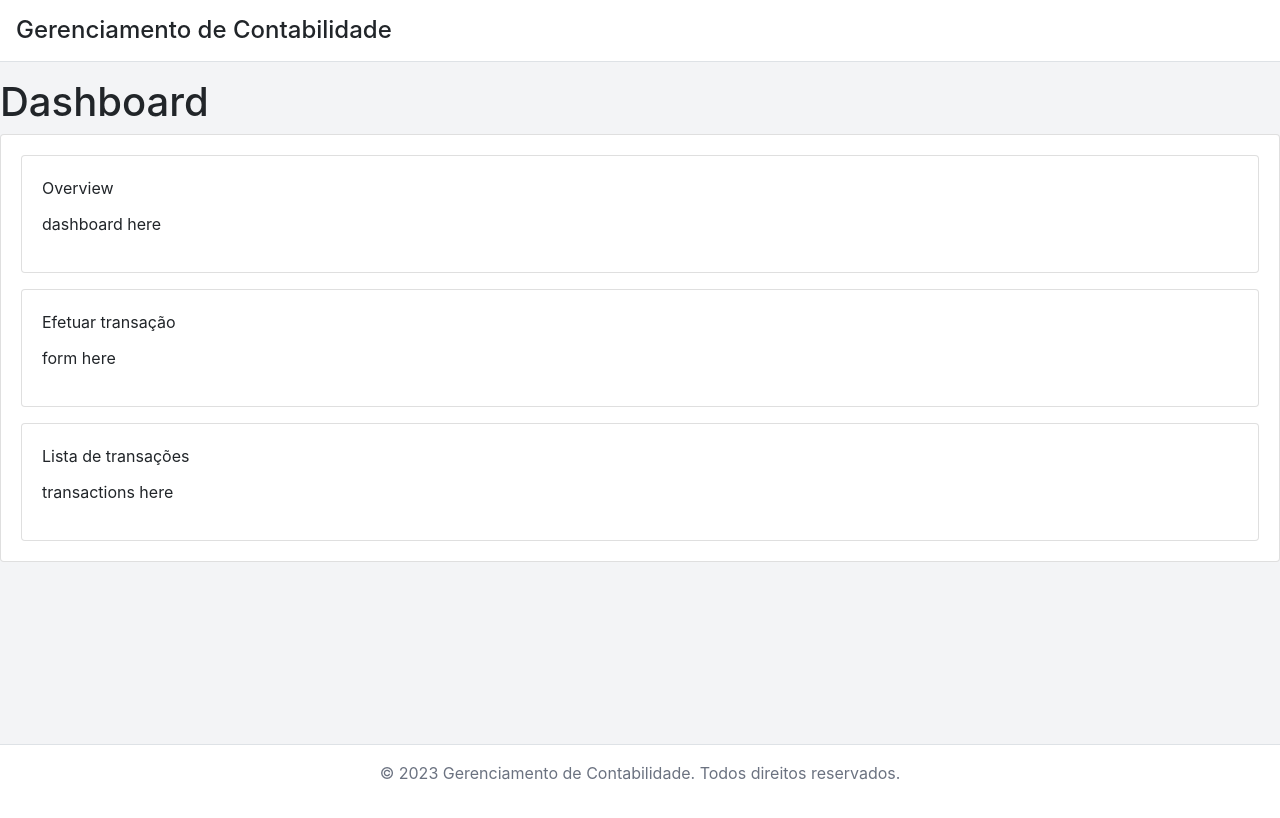
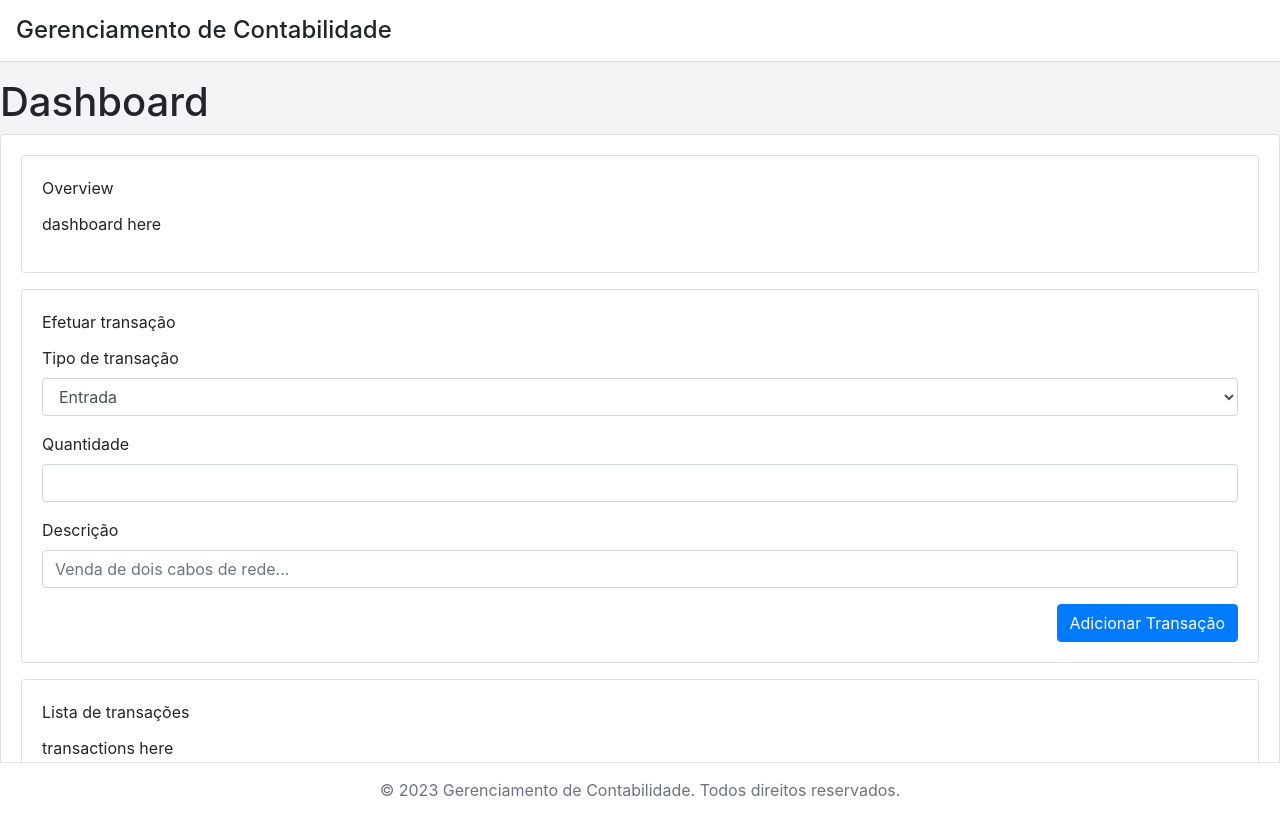
Before and after one commit to muriIo/manage-accounting, an Angular app: page /dashboard in a window 1280 px wide. Built offline with nearby package versions, Linux system fonts and the light colour scheme.

Commit message:
feat(form-record-transaction): added to dashboard and OnInit Annotation added

```diff
--- a/src/app/components/form-record-transaction/form-record-transaction.component.ts
+++ b/src/app/components/form-record-transaction/form-record-transaction.component.ts
@@ -1,11 +1,11 @@
-import { Component } from '@angular/core';
+import { Component, OnInit } from '@angular/core';
 
 @Component({
   selector: 'app-form-record-transaction',
   templateUrl: './form-record-transaction.component.html',
   styleUrls: ['./form-record-transaction.component.sass']
 })
-export class FormRecordTransactionComponent {
+export class FormRecordTransactionComponent implements OnInit {
 
   public items: Record<string, string> = {
     'incoming': 'Entrada',
--- a/src/app/pages/dashboard/dashboard.component.html
+++ b/src/app/pages/dashboard/dashboard.component.html
@@ -11,7 +11,7 @@
       <div class="card mt-3">
         <div class="card-body">
           <div class="card-title">Efetuar transação</div>
-          <p>form here</p>
+          <app-form-record-transaction></app-form-record-transaction>
         </div>
       </div>
       <div class="card mt-3">
--- a/src/app/pages/dashboard/dashboard.module.ts
+++ b/src/app/pages/dashboard/dashboard.module.ts
@@ -2,6 +2,7 @@ import { NgModule } from '@angular/core';
 import { CommonModule } from '@angular/common';
 import { DashboardComponent } from './dashboard.component';
 import { DashboardRoutingModule } from './dashboard-routing.module';
+import { FormRecordTransactionModule } from '../../components/form-record-transaction/form-record-transaction.module';
 
 
 
@@ -11,7 +12,8 @@ import { DashboardRoutingModule } from './dashboard-routing.module';
   ],
   imports: [
     CommonModule,
-    DashboardRoutingModule
+    DashboardRoutingModule,
+    FormRecordTransactionModule
   ]
 })
 export class DashboardModule { }
```
